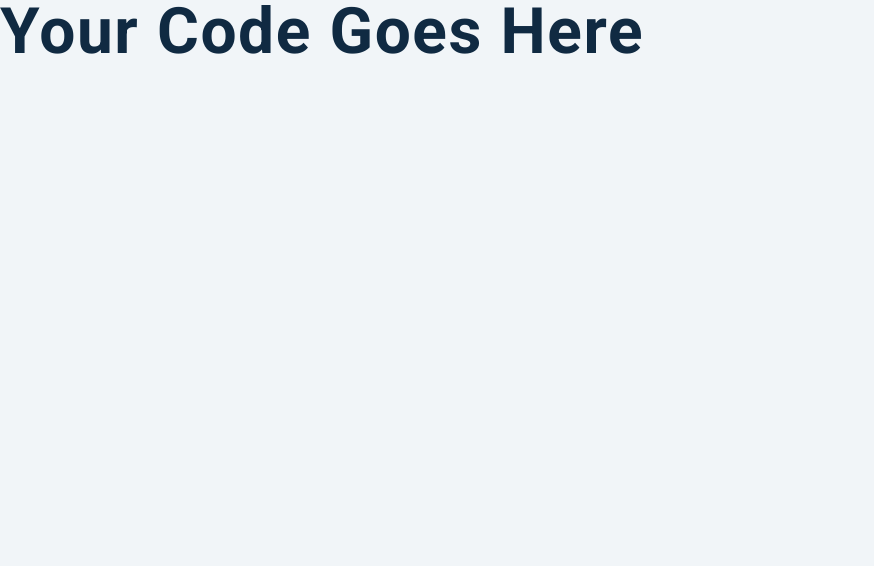
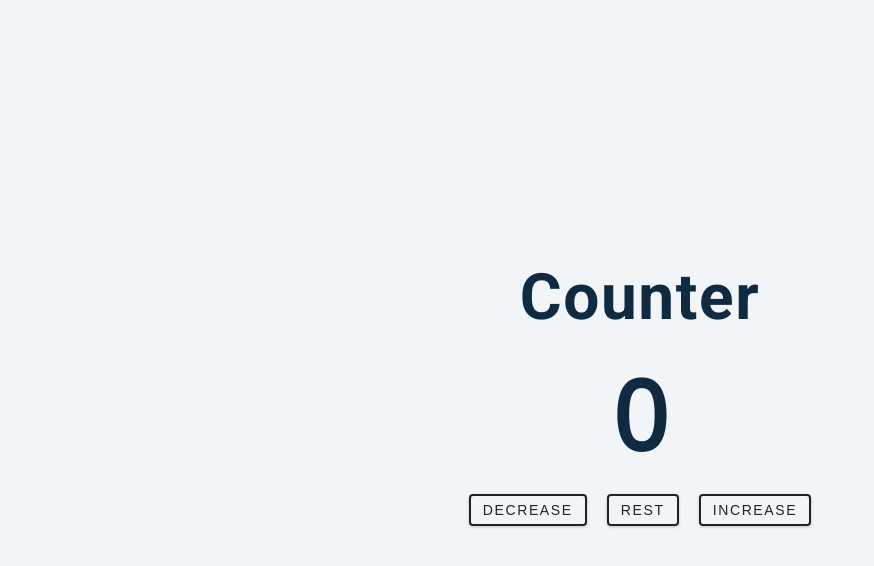
Before and after one commit to Jonathan-Martin1/Javascript-Project-2-Counter, a plain HTML site: page index.html in a window 1280 px wide. Shown: the whole page, without its empty margins (0-874 px from the left). Drawn offline with nearby package versions, Linux system fonts and the light colour scheme.

Commit message:
Update index.html

```diff
--- a/index.html
+++ b/index.html
@@ -4,12 +4,21 @@
     <meta charset="UTF-8" />
     <meta name="viewport" content="width=device-width, initial-scale=1.0" />
     <title>Counter</title>
-
     <!-- styles -->
     <link rel="stylesheet" href="styles.css" />
   </head>
   <body>
-    <h1>your code goes here</h1>
+    <main>
+      <div class="container">
+        <h1>Counter</h1>
+        <span id ="value">0</span>
+        <div class="button-container">
+          <button class="btn decrease">Decrease</button>
+          <button class="btn reset">Rest</button>
+          <button class="btn increase">Increase</button>
+        </div>
+      </div>
+    </main>
     <!-- javascript -->
     <script src="app.js"></script>
   </body>
```
